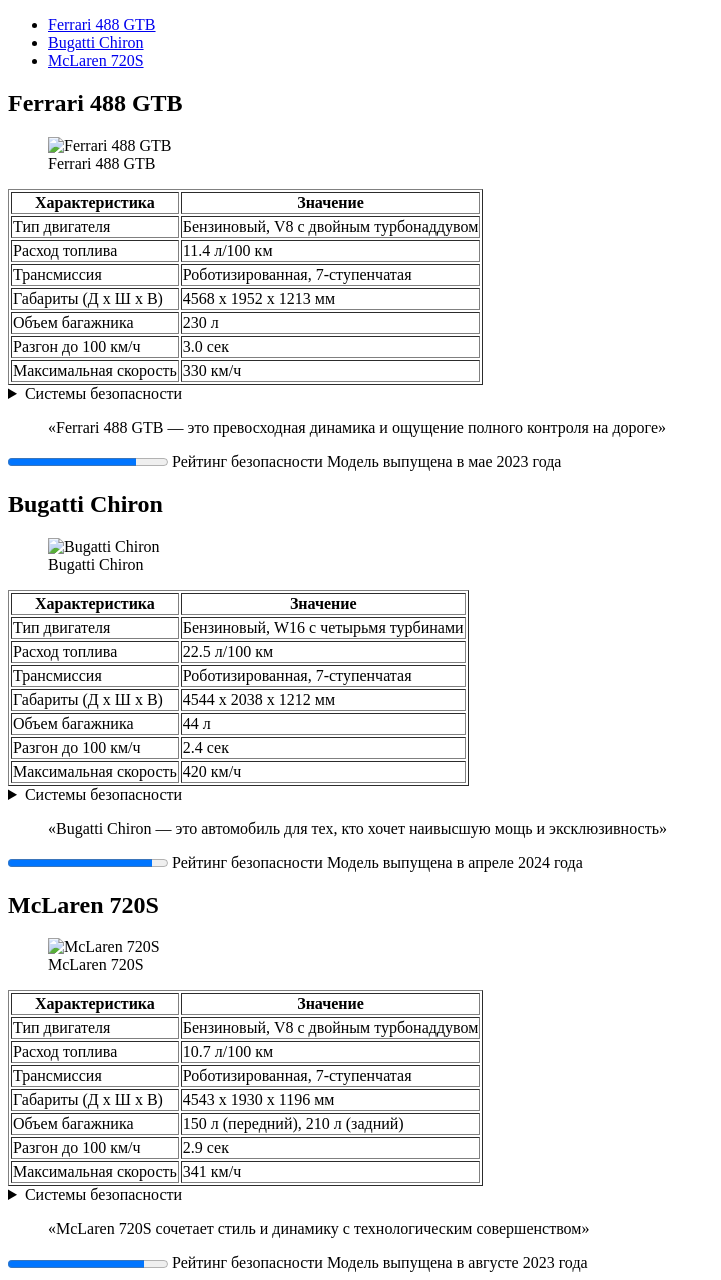
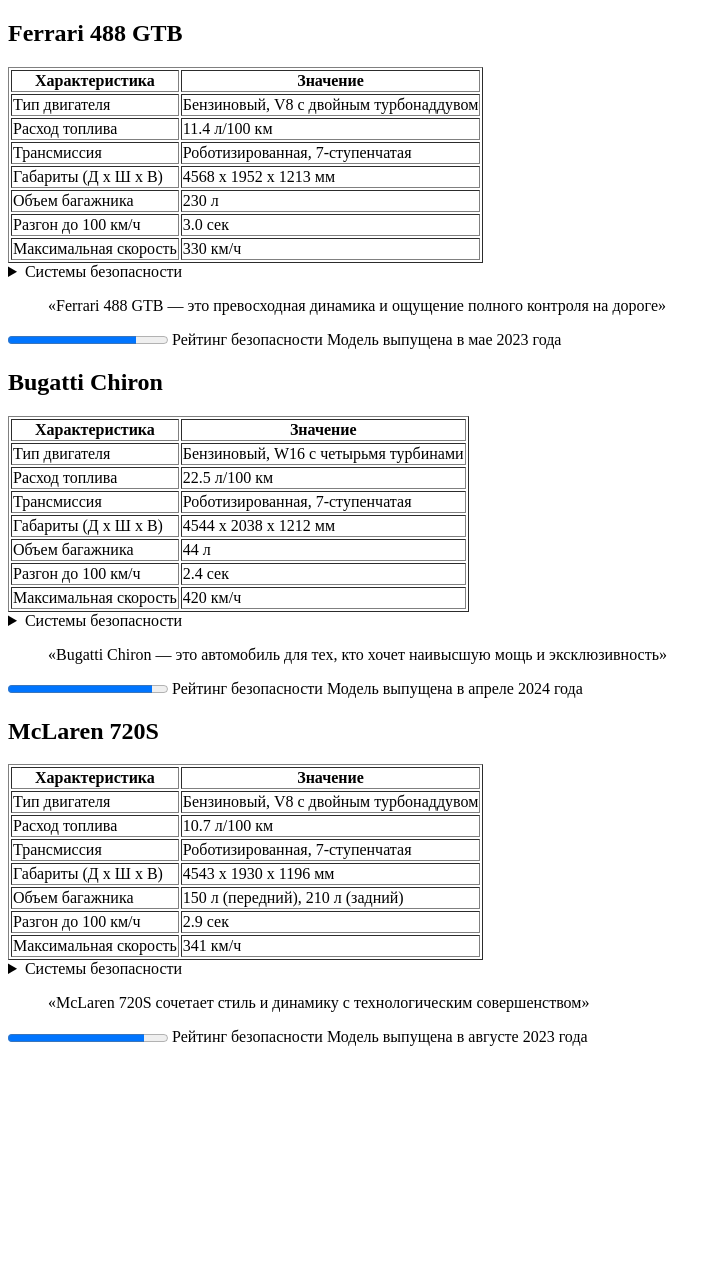
Before and after one commit to AndrejSuslov/web-design, a plain HTML site: page fourth/mytask.html in a window 1280 px wide. Shown: the whole page, without its empty margins (0-721 px from the left). After the commit the page ends 1054 px from the top, so only its background shows below. Drawn offline with Linux system fonts and the light colour scheme.

Commit message:
some small changes and delete reports

```diff
--- a/fourth/mytask.html
+++ b/fourth/mytask.html
@@ -6,20 +6,8 @@
     <title>Сравнение автомобилей: Ferrari 488 GTB, Bugatti Chiron, McLaren 720S</title>
 </head>
 <body>
-    <nav>
-        <ul>
-            <li><a href="#ferrari">Ferrari 488 GTB</a></li>
-            <li><a href="#bugatti">Bugatti Chiron</a></li>
-            <li><a href="#mclaren">McLaren 720S</a></li>
-        </ul>
-    </nav>
-
     <section id="ferrari">
         <h2>Ferrari 488 GTB</h2>
-        <figure>
-            <img src="ferrari488.jpg" alt="Ferrari 488 GTB">
-            <figcaption>Ferrari 488 GTB</figcaption>
-        </figure>
         <table border="1">
             <tr>
                 <th>Характеристика</th>
@@ -74,10 +62,6 @@
 
     <section id="bugatti">
         <h2>Bugatti Chiron</h2>
-        <figure>
-            <img src="bugattichiron.jpg" alt="Bugatti Chiron">
-            <figcaption>Bugatti Chiron</figcaption>
-        </figure>
         <table border="1">
             <tr>
                 <th>Характеристика</th>
@@ -132,10 +116,6 @@
 
     <section id="mclaren">
         <h2>McLaren 720S</h2>
-        <figure>
-            <img src="mclaren720s.jpg" alt="McLaren 720S">
-            <figcaption>McLaren 720S</figcaption>
-        </figure>
         <table border="1">
             <tr>
                 <th>Характеристика</th>
```
Also changed, not shown: 2 other files.
